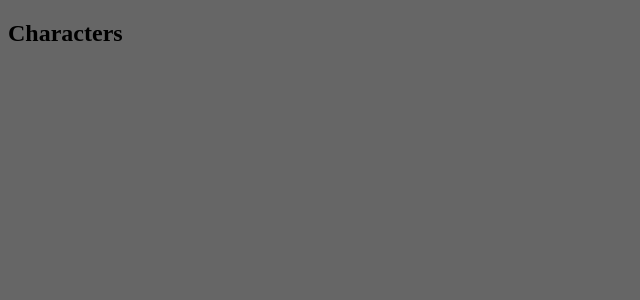
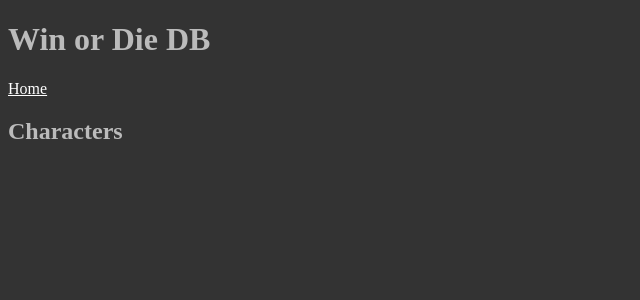
Before and after one commit to A-A-Z/win-or-die-db, a React app: page /characters in a window 1280 px wide. Shown: the top 300 px of the page, without its empty margins (0-640 px from the left). Built offline with nearby package versions, Linux system fonts and the light colour scheme.

Commit message:
Setting things up more

```diff
--- /dev/null
+++ b/src/assets/scss/_main.scss
@@ -0,0 +1,10 @@
+
+html,
+body {
+  background-color: $main-bg-color;
+  color: $main-text-colour;
+}
+
+a {
+  color: $link-colour;
+}
--- /dev/null
+++ b/src/assets/scss/_settings.scss
@@ -0,0 +1,4 @@
+
+$main-bg-color: #333;
+$main-text-colour: #BBB;
+$link-colour: #FFF;
--- a/src/assets/scss/app.scss
+++ b/src/assets/scss/app.scss
@@ -1,6 +1,3 @@
 
-$bg-color: #666;
-
-body {
-  background-color: $bg-color;
-}
+@import "settings";
+@import "main";
--- a/src/components/CharactersListContainer.jsx
+++ b/src/components/CharactersListContainer.jsx
@@ -1,11 +1,21 @@
 import React, { Component } from 'react'
 
+import { HeaderView } from './Common'
+
 export default class CharactersListContainer extends Component {
+  constructor (props) {
+    super(props)
+
+    this.state = {
+      characters: []
+    }
+  }
   render () {
     return (
-      <div>
+      <main>
+        <HeaderView />
         <h2>Characters</h2>
-      </div>
+      </main>
     )
   }
 }
--- /dev/null
+++ b/src/components/Common/HeaderView.jsx
@@ -0,0 +1,15 @@
+import React, { Component } from 'react'
+import { Link } from 'react-router-dom'
+
+export default class HeaderView extends Component {
+  render () {
+    return (
+      <header>
+        <h1>Win or Die DB</h1>
+        <nav>
+          <Link to={`/`}>Home</Link>
+        </nav>
+      </header>
+    )
+  }
+}
--- /dev/null
+++ b/src/components/Common/index.jsx
@@ -0,0 +1,5 @@
+import HeaderView from './HeaderView'
+
+export {
+  HeaderView
+}
--- a/src/components/LandingContainer.jsx
+++ b/src/components/LandingContainer.jsx
@@ -1,13 +1,13 @@
 import React, { Component } from 'react'
 import { Link } from 'react-router-dom'
+
+import { HeaderView } from './Common'
 
 export default class LandingContainer extends Component {
   render () {
     return (
-      <div>
-        <div>
-          <h2>Welcome to WoD DB</h2>
-        </div>
+      <main>
+        <HeaderView />
         <ul>
           <li>
             <Link to={`/characters`}>Characters</Link>
@@ -16,7 +16,7 @@ export default class LandingContainer extends Component {
             <Link to={`/factions`}>Factions</Link>
           </li>
         </ul>
-      </div>
+      </main>
     )
   }
 }
```
Also changed, not shown: src/components/Data/Characters.js (added), src/components/Data/Data.js (added), src/components/Data/index.js (added).
